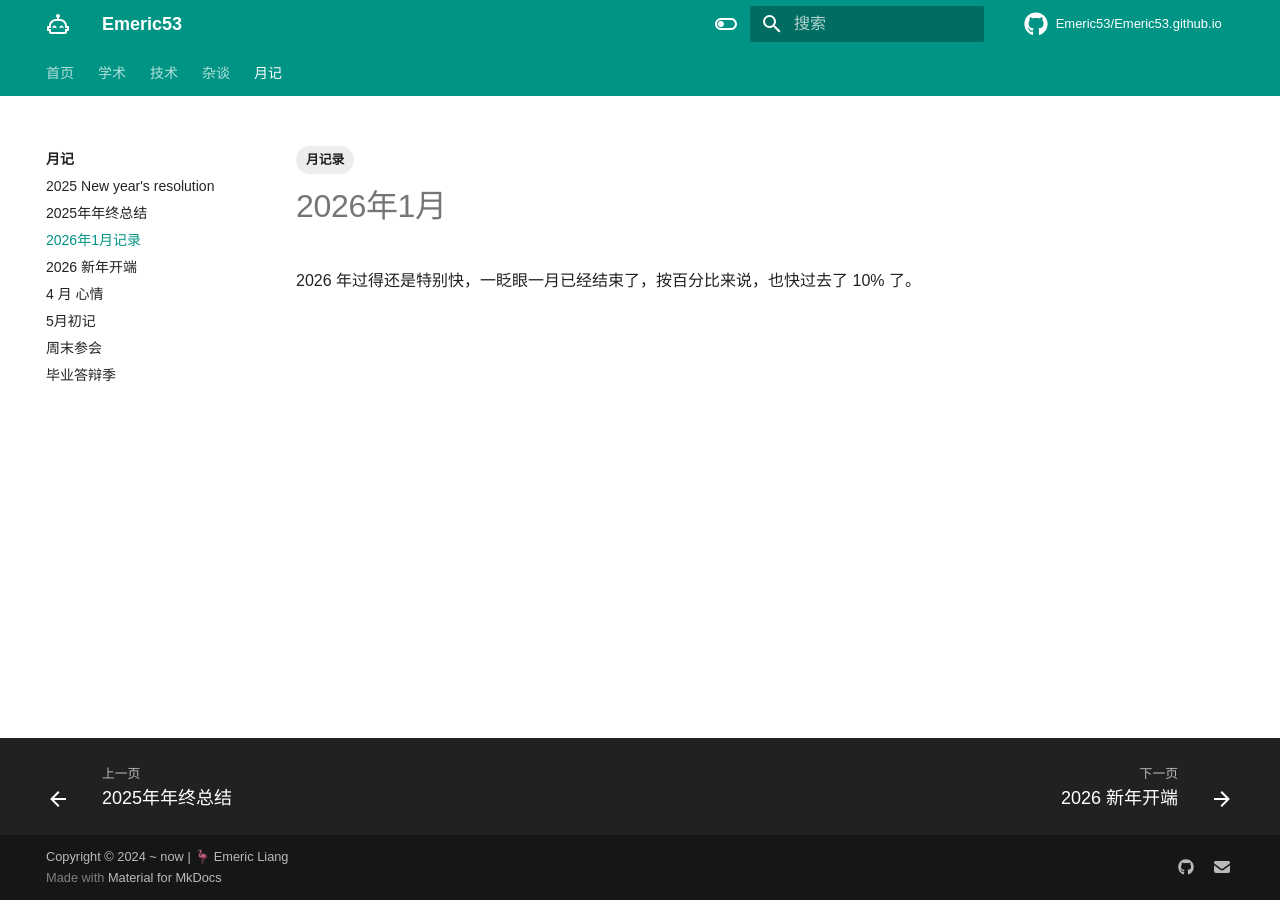
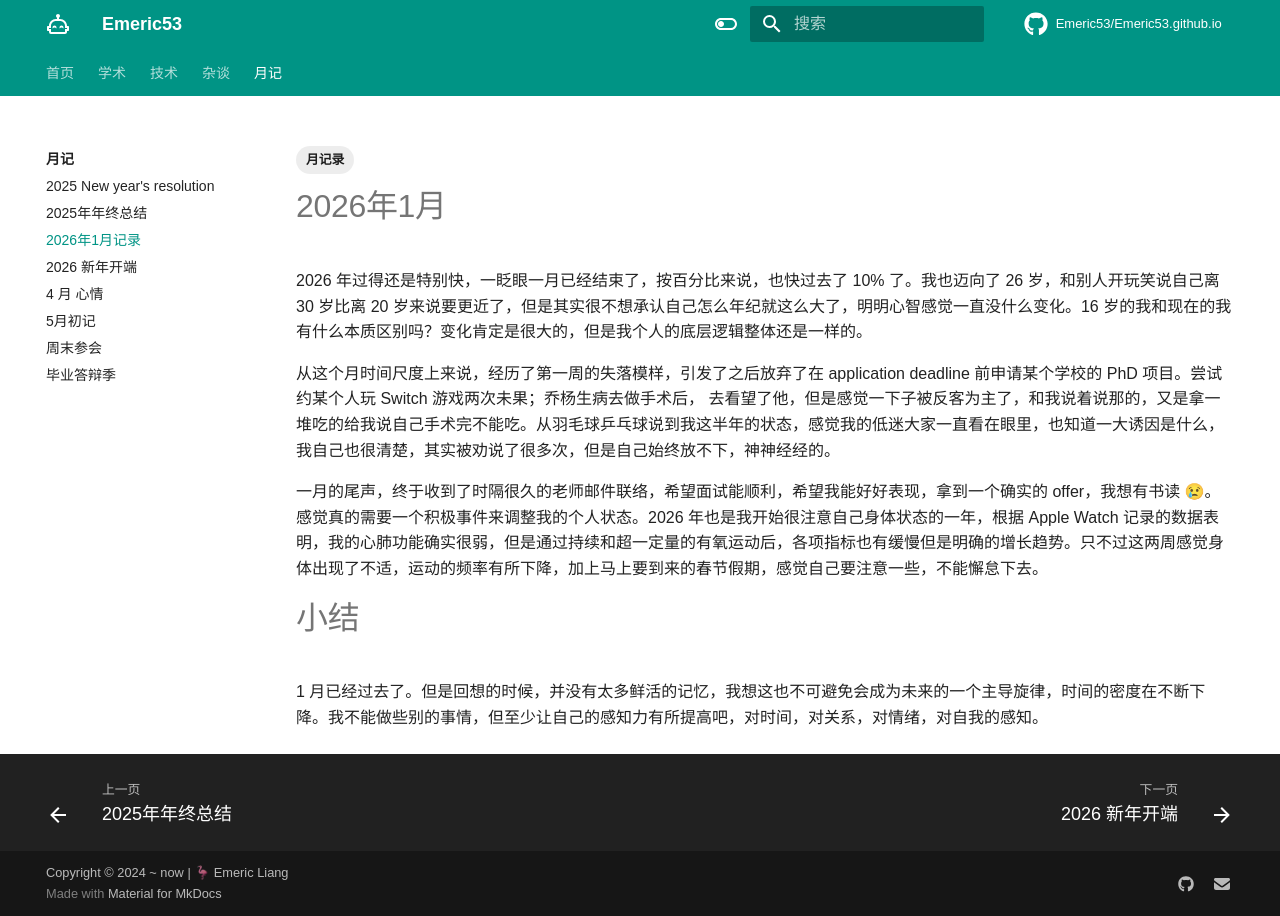
Before and after one commit to Emeric53/Emeric53.github.io, an MkDocs documentation site: the page built from docs/monthly/2026年1月.md, in a window 1280 px wide. Built offline with MkDocs 1.6.1 and Material for MkDocs 9.7.7, drawn with Linux system fonts in a browser that asks for light colours; some web fonts are replaced; comment, search, counter and statistics services are not loaded.

Commit message:
new post

```diff
--- a/docs/monthly/2026年1月.md
+++ b/docs/monthly/2026年1月.md
@@ -7,5 +7,11 @@ tags:
 ---
 
 # 2026年1月
+2026 年过得还是特别快，一眨眼一月已经结束了，按百分比来说，也快过去了 10% 了。我也迈向了 26 岁，和别人开玩笑说自己离 30 岁比离 20 岁来说要更近了，但是其实很不想承认自己怎么年纪就这么大了，明明心智感觉一直没什么变化。16 岁的我和现在的我有什么本质区别吗？变化肯定是很大的，但是我个人的底层逻辑整体还是一样的。
 
-2026 年过得还是特别快，一眨眼一月已经结束了，按百分比来说，也快过去了 10% 了。
+从这个月时间尺度上来说，经历了第一周的失落模样，引发了之后放弃了在 application deadline 前申请某个学校的 PhD 项目。尝试约某个人玩 Switch 游戏两次未果；乔杨生病去做手术后， 去看望了他，但是感觉一下子被反客为主了，和我说着说那的，又是拿一堆吃的给我说自己手术完不能吃。从羽毛球乒乓球说到我这半年的状态，感觉我的低迷大家一直看在眼里，也知道一大诱因是什么，我自己也很清楚，其实被劝说了很多次，但是自己始终放不下，神神经经的。
+
+一月的尾声，终于收到了时隔很久的老师邮件联络，希望面试能顺利，希望我能好好表现，拿到一个确实的 offer，我想有书读 😢。感觉真的需要一个积极事件来调整我的个人状态。2026 年也是我开始很注意自己身体状态的一年，根据 Apple Watch 记录的数据表明，我的心肺功能确实很弱，但是通过持续和超一定量的有氧运动后，各项指标也有缓慢但是明确的增长趋势。只不过这两周感觉身体出现了不适，运动的频率有所下降，加上马上要到来的春节假期，感觉自己要注意一些，不能懈怠下去。
+
+# 小结
+1 月已经过去了。但是回想的时候，并没有太多鲜活的记忆，我想这也不可避免会成为未来的一个主导旋律，时间的密度在不断下降。我不能做些别的事情，但至少让自己的感知力有所提高吧，对时间，对关系，对情绪，对自我的感知。
```
Also changed, not shown: docs/technology/ssh and tmux.md (added, +18 -0 lines).
